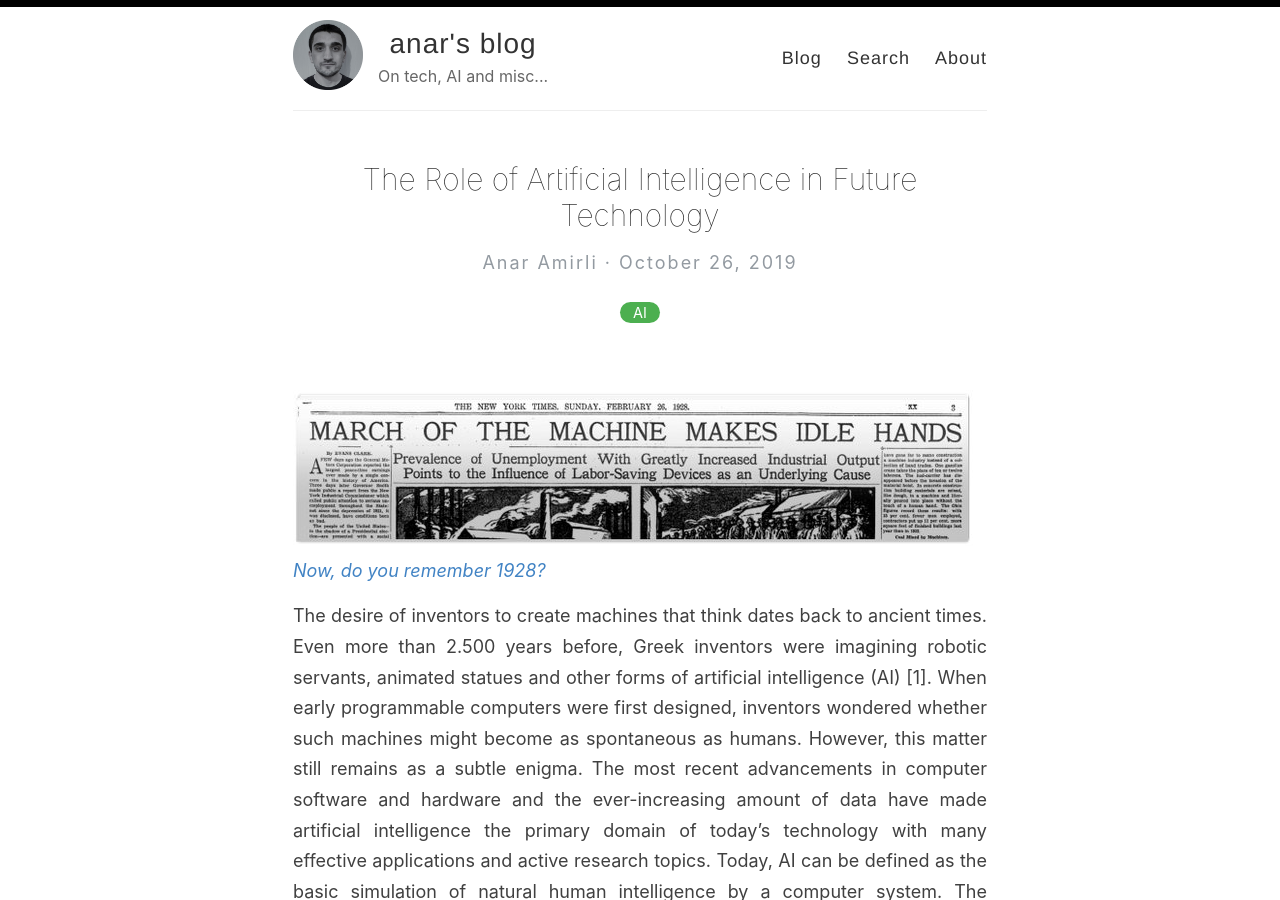
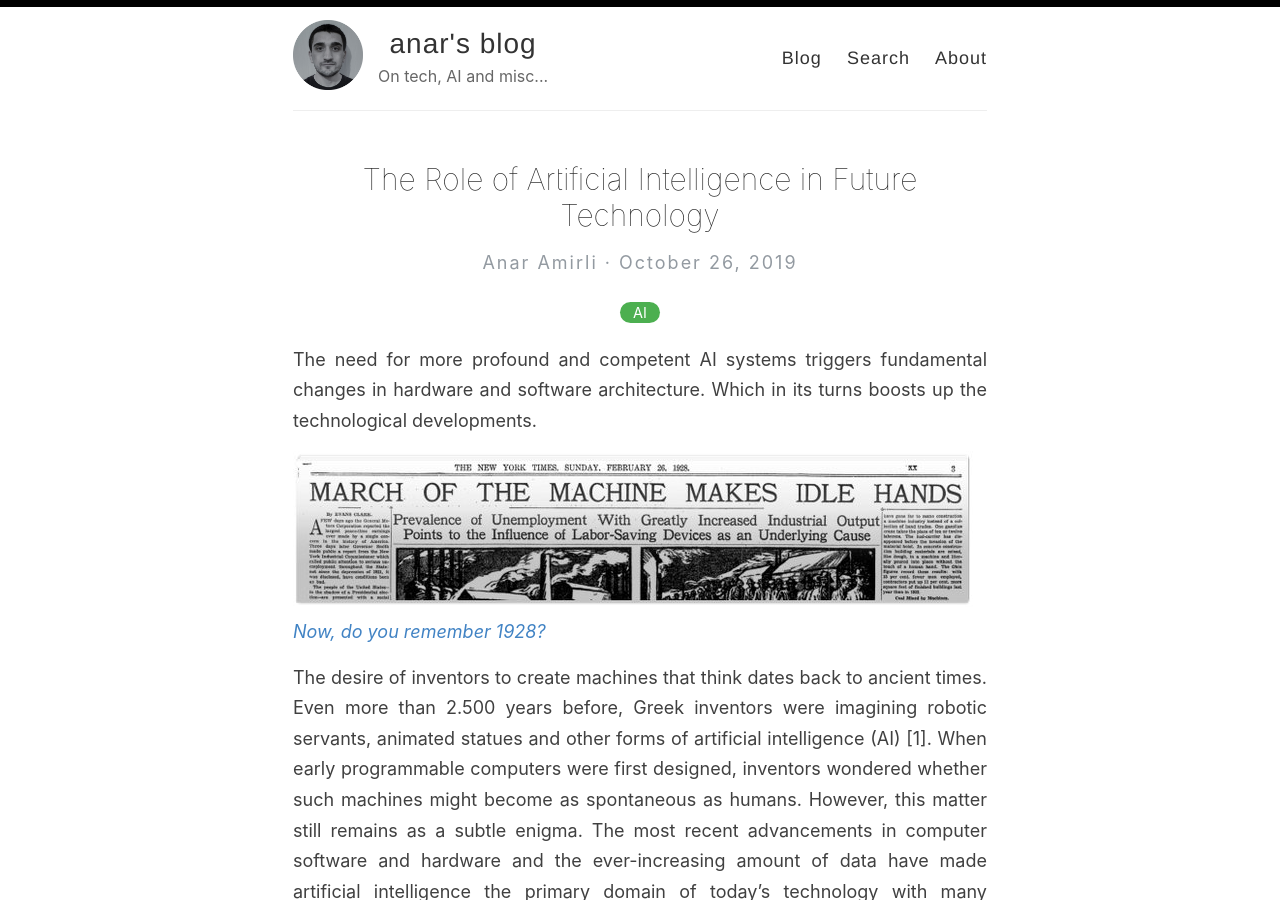
Before and after one commit to anaramirli/anaramirli.github.io, a Jekyll site: the page built from _posts/2019-10-26-the-role-of-ai-in-future.md, in a window 1280 px wide and 900 px high. Built offline with Jekyll 4.4.1, drawn with Linux system fonts in a browser that asks for light colours; comment, search, counter and statistics services are not loaded.

Commit message:
Update 2019-10-26-the-role-of-ai-in-future.md

```diff
--- a/_posts/2019-10-26-the-role-of-ai-in-future.md
+++ b/_posts/2019-10-26-the-role-of-ai-in-future.md
@@ -4,7 +4,7 @@ title: The Role of Artificial Intelligence in Future Technology
 categories: [AI]
 ---
 
-<br>
+The need for more profound and competent AI systems triggers fundamental changes in hardware and software architecture. Which in its turns boosts up the technological developments.
 
 [![](/images/1928.jpg)*Now, do you remember 1928?*](https://twitter.com/fchollet/status/1130197913110319104)
 <br>
```
